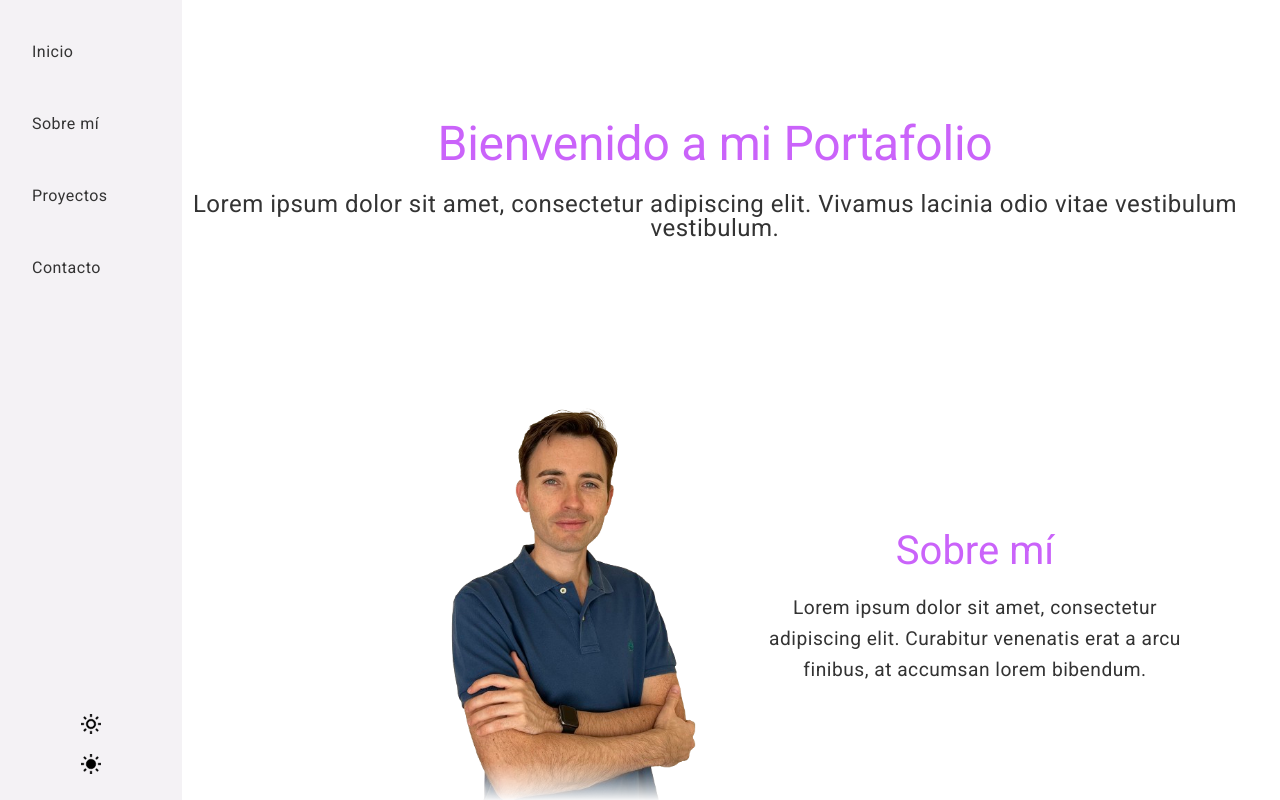
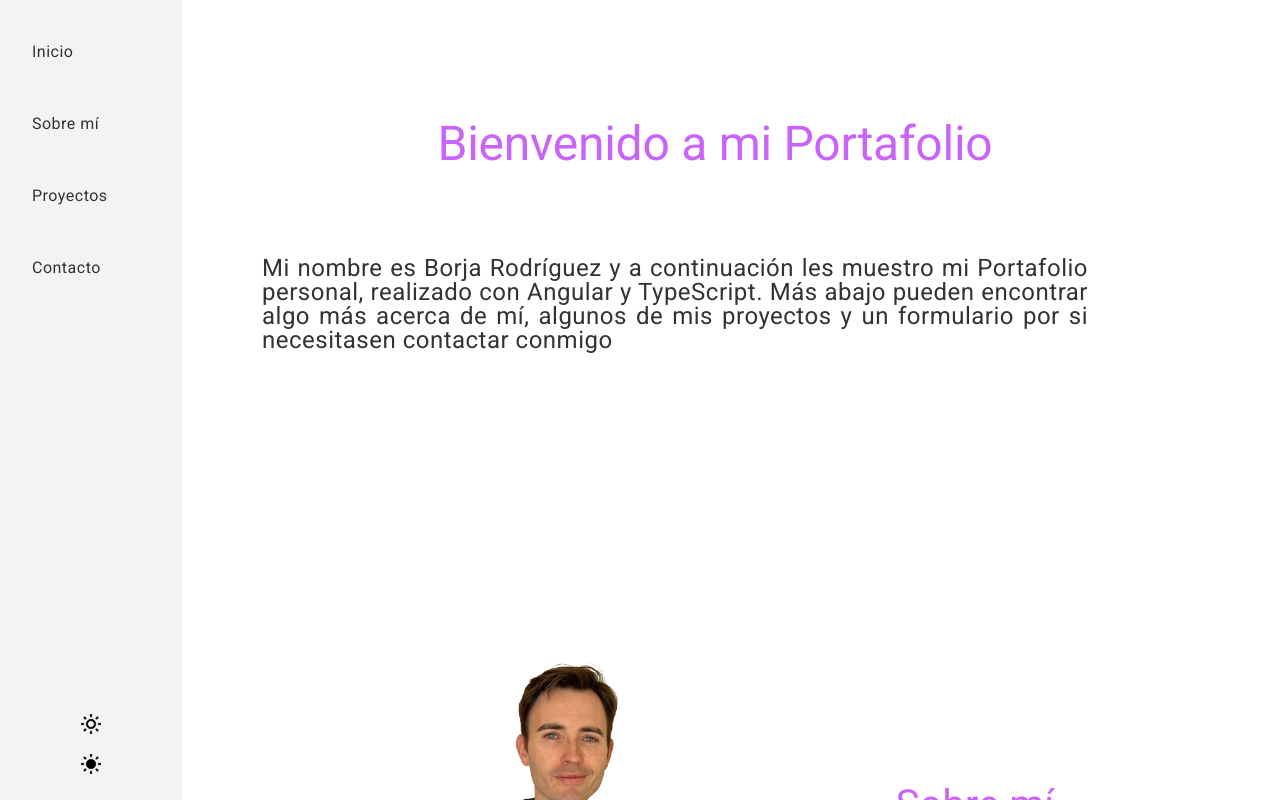
Before and after one commit to BorjaRBEST/borja-portafolio, an Angular app: page /home in a window 1280 px wide. Built offline with nearby package versions, Linux system fonts and the light colour scheme.

Commit message:
Cambios en el inicio, hago commit para usar portátil pequeño

```diff
--- a/src/app/components/home/home.component.html
+++ b/src/app/components/home/home.component.html
@@ -1,4 +1,4 @@
 <div id="home" class="home">
   <h1>Bienvenido a mi Portafolio</h1>
-  <p>Lorem ipsum dolor sit amet, consectetur adipiscing elit. Vivamus lacinia odio vitae vestibulum vestibulum.</p>
+  <p>Mi nombre es Borja Rodríguez y a continuación les muestro mi Portafolio personal, realizado con Angular y TypeScript. Más abajo pueden encontrar algo más acerca de mí, algunos de mis proyectos y un formulario por si necesitasen contactar conmigo</p>
 </div>
--- a/src/app/components/home/home.component.scss
+++ b/src/app/components/home/home.component.scss
@@ -9,6 +9,8 @@
     }
 
     p {
+      text-align: justify;
+      margin: 5rem 10rem 10rem 5rem;
       font-size: 1.5rem;
       color: var(--text-color);
     }
```
